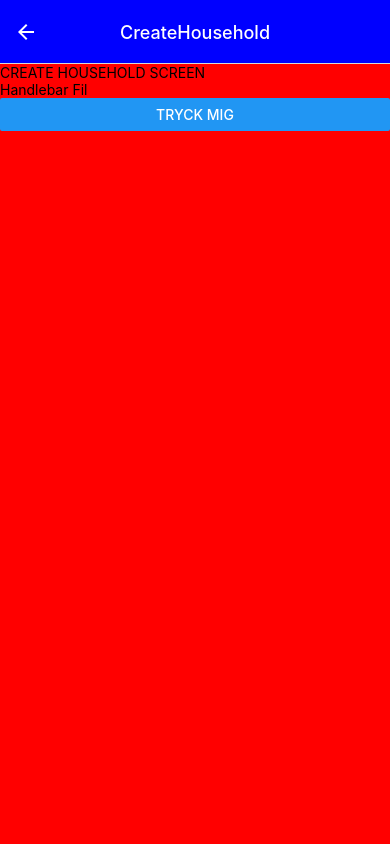
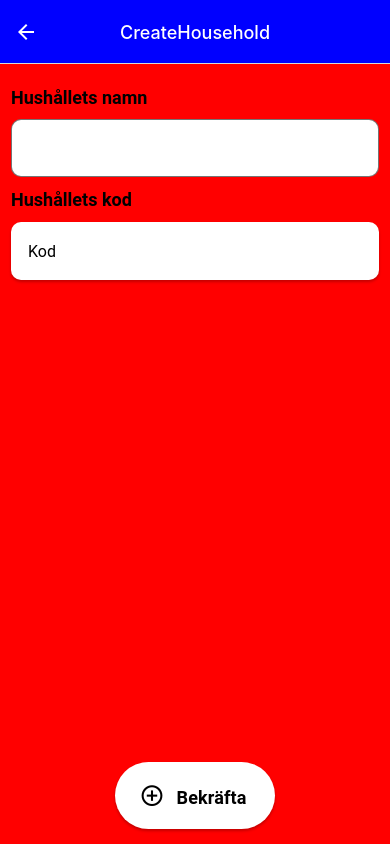
Before and after one commit to KSigurd/KROLF-household-app, a React Native app: screen /CreateHousehold in a window 390 px wide. Built offline with nearby package versions, Linux system fonts and the light colour scheme.

Commit message:
created layout for CreateHouseholdScreen

```diff
--- a/screens/CreateHouseholdScreen.tsx
+++ b/screens/CreateHouseholdScreen.tsx
@@ -1,21 +1,94 @@
 import { NativeStackScreenProps } from "@react-navigation/native-stack";
 import React from "react";
-import { View, Text, Button } from "react-native";
+import { StyleSheet, View } from "react-native";
+import { Button, Surface, Text, TextInput, useTheme } from "react-native-paper";
 import { RootStackParamList } from "../navigation/RootNavigator";
 
 type Props = NativeStackScreenProps<RootStackParamList, "Profile">;
 
 const CreateHouseholdScreen = ({ navigation }: Props) => {
   return (
-    <View>
-      <Text>CREATE HOUSEHOLD SCREEN</Text>
-      <Text>Handlebar Fil</Text>
-      <Button
-        title="tryck mig"
-        onPress={() => navigation.navigate("Profile")}
+    <View style={styles.root}>
+      <Text style={styles.title}>Hushållets namn</Text>
+      {/* TODO: Use Formic and Yup.  */}
+      <TextInput
+        mode="outlined"
+        theme={{ roundness: 10 }}
+        style={styles.inputField}
       />
+      <Text style={styles.title}>Hushållets kod</Text>
+      <Surface style={styles.codeBox}>
+        {/* TODO: Add implementation of random code-generator for householdcode and show generated code */}
+        <Text style={styles.code}>Kod</Text>
+      </Surface>
+      <View style={styles.buttonContainer}>
+        <Surface style={styles.buttonBox}>
+          <Button
+            icon="plus-circle-outline"
+            labelStyle={{ fontSize: 25 }}
+            mode="text"
+            uppercase={false}
+            color={"#000"}
+            style={styles.confirmButton}
+            onPress={() => console.log("Pressed")} //TODO: Create a new household object, direct user to the newly created household-view
+          >
+            <Text style={styles.confirmText}>Bekräfta</Text>
+          </Button>
+        </Surface>
+      </View>
     </View>
   );
 };
 
 export default CreateHouseholdScreen;
+
+const styles = StyleSheet.create({
+  root: {
+    flex: 1,
+    paddingHorizontal: 11,
+    paddingTop: 11,
+  },
+  title: {
+    fontSize: 18,
+    fontWeight: "bold",
+    marginTop: 12,
+    marginBottom: 5,
+  },
+  inputField: {
+    backgroundColor: "#fff",
+  },
+  codeBox: {
+    marginTop: 7,
+    paddingLeft: 17,
+    justifyContent: "center",
+    borderRadius: 10,
+    height: 58,
+    borderColor: "#000",
+    elevation: 3,
+  },
+  code: {
+    fontSize: 16,
+  },
+  buttonContainer: {
+    flex: 1,
+    bottom: 15,
+    justifyContent: "flex-end",
+    alignItems: "center",
+  },
+  buttonBox: {
+    justifyContent: "center",
+    padding: 0,
+    borderRadius: 100,
+    width: 160,
+    borderColor: "#000",
+    elevation: 3,
+  },
+  confirmButton: {
+    padding: 10,
+  },
+  confirmText: {
+    fontSize: 18,
+    fontWeight: "bold",
+    letterSpacing: 0.1,
+  },
+});
--- a/screens/LoginScreen.tsx
+++ b/screens/LoginScreen.tsx
@@ -4,7 +4,7 @@ import { View, Text, Button, StyleSheet } from "react-native";
 import { SafeAreaView } from "react-native-safe-area-context";
 import { RootStackParamList } from "../navigation/RootNavigator";
 
-type Props = NativeStackScreenProps<RootStackParamList, "Profile">;
+type Props = NativeStackScreenProps<RootStackParamList, "CreateHousehold">;
 
 const LoginScreen = ({ navigation }: Props) => {
   return (
@@ -13,6 +13,10 @@ const LoginScreen = ({ navigation }: Props) => {
       <Button
         title="tryck mig"
         onPress={() => navigation.navigate("Profile")}
+      />
+      <Button
+        title="Create household"
+        onPress={() => navigation.navigate("CreateHousehold")}
       />
     </SafeAreaView>
   );
```
